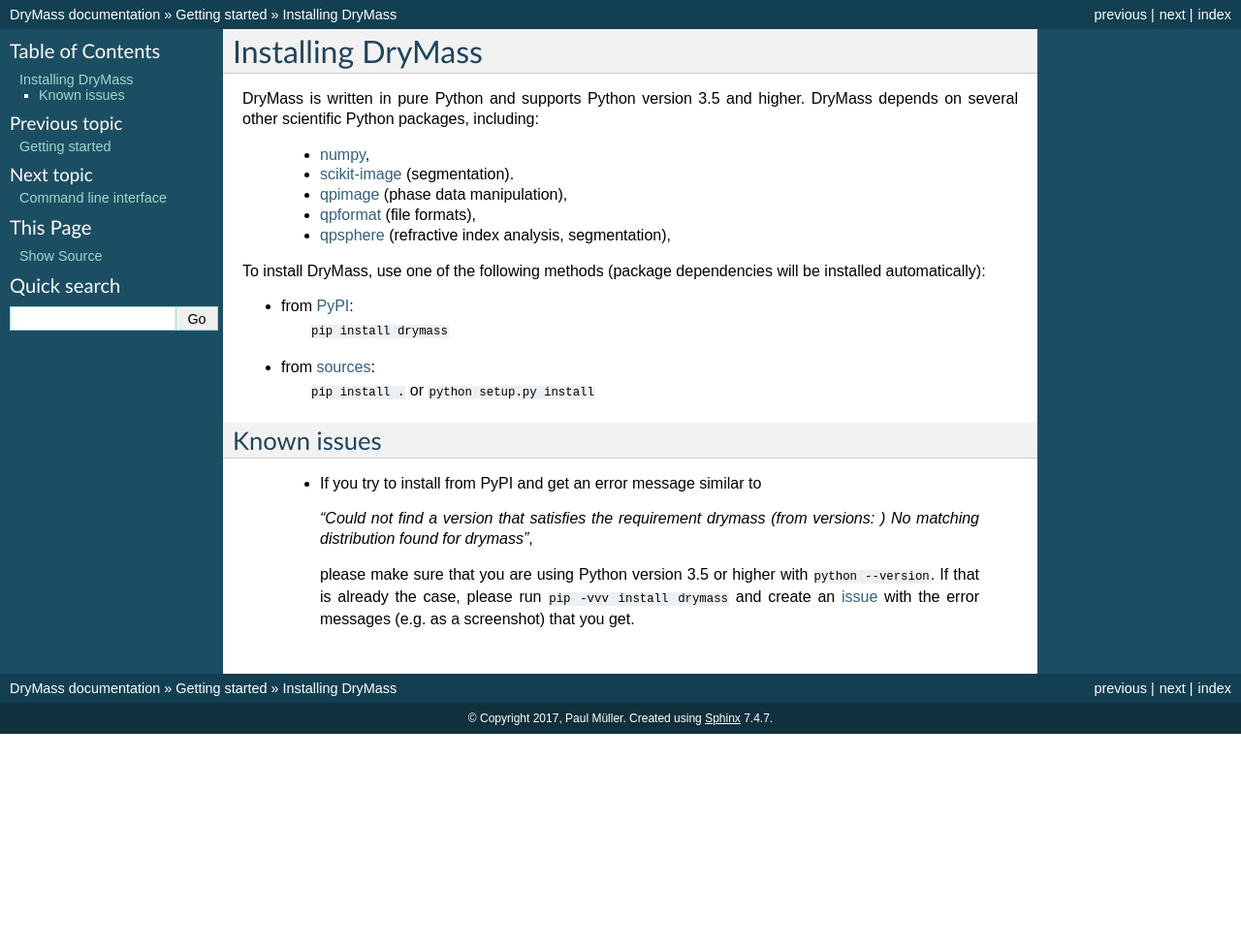
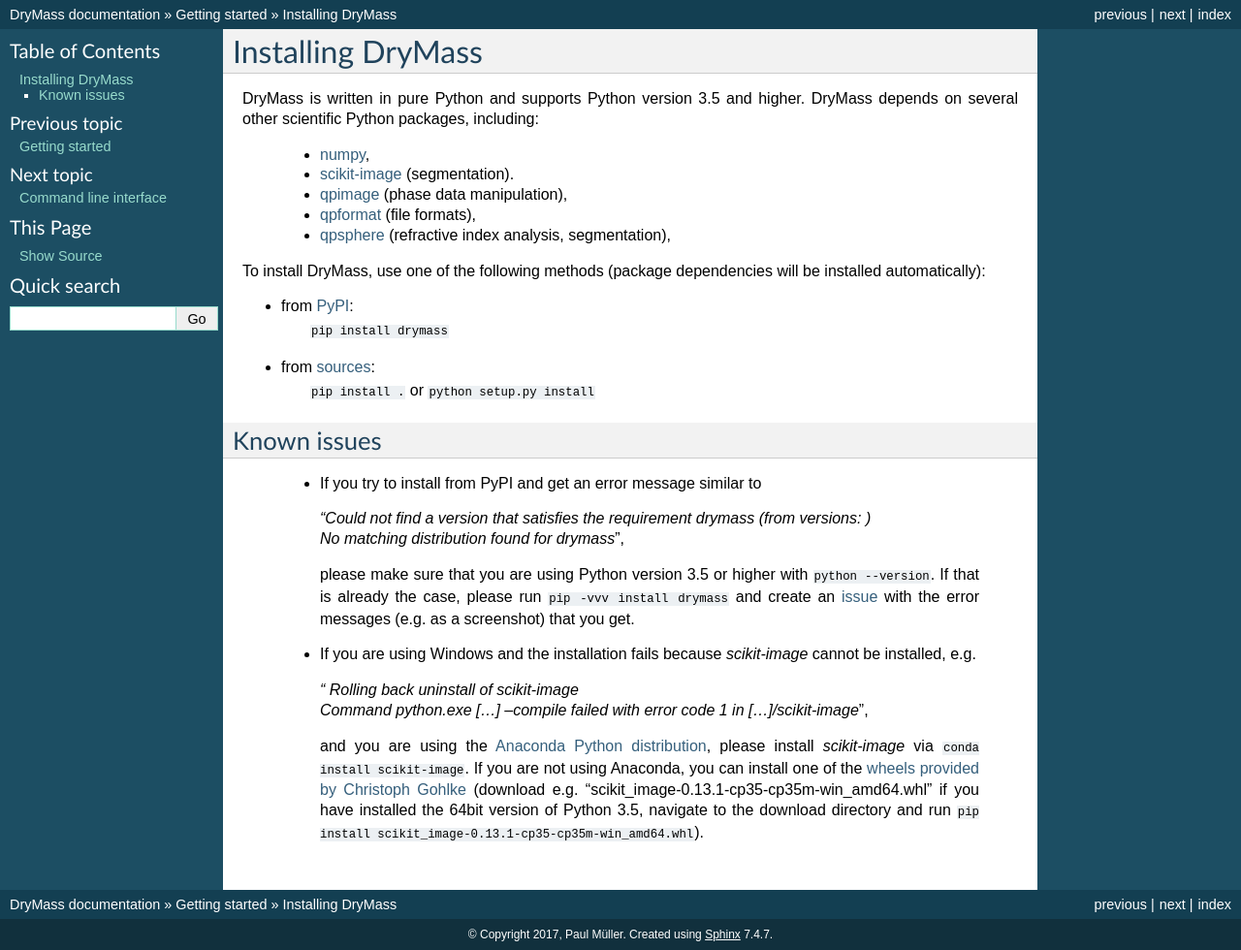
Before and after one commit to RI-imaging/DryMass, a Sphinx documentation site: the page built from docs/installation.rst, in a window 1280 px wide. Shown: the whole page at 97% size. Built offline with Sphinx 7.4.7, drawn with Linux system fonts in a browser that asks for light colours; pages that are not in the unit, such as notebooks, are missing from menus; the version number could not be read and is left out; before the commit the page ends 900 px from its top, so only the background shows below that.

Commit message:
update docs

```diff
--- a/docs/installation.rst
+++ b/docs/installation.rst
@@ -26,10 +26,26 @@
 ------------
  - If you try to install from PyPI and get an error message similar to
 
-   `"Could not find a version that satisfies the requirement drymass (from versions: )
-   No matching distribution found for drymass"`,
+
+   | `"Could not find a version that satisfies the requirement drymass (from versions: )`
+   | `No matching distribution found for drymass`",
 
    please make sure that you are using Python version 3.5 or higher with ``python --version``.
    If that is already the case, please run ``pip -vvv install drymass`` and create an
    `issue <https://github.com/RI-imaging/DryMass/issues>`_ with the error
    messages (e.g. as a screenshot) that you get.
+
+ - If you are using Windows and the installation fails because `scikit-image` cannot
+   be installed, e.g.
+
+   | `"  Rolling back uninstall of scikit-image`
+   | `Command python.exe [...] --compile failed with error code 1 in [...]/scikit-image`",
+
+   and you are using the
+   `Anaconda Python distribution <https://www.anaconda.com/download/#windows>`_, please
+   install `scikit-image` via ``conda install scikit-image``.
+   If you are not using Anaconda, you can install one of the `wheels
+   provided by Christoph Gohlke <https://www.lfd.uci.edu/~gohlke/pythonlibs/#scikit-image>`_
+   (download e.g. "scikit_image‑0.13.1‑cp35‑cp35m‑win_amd64.whl" if you have installed
+   the 64bit version of Python 3.5, navigate to the download directory and run
+   ``pip install scikit_image‑0.13.1‑cp35‑cp35m‑win_amd64.whl``).
```
